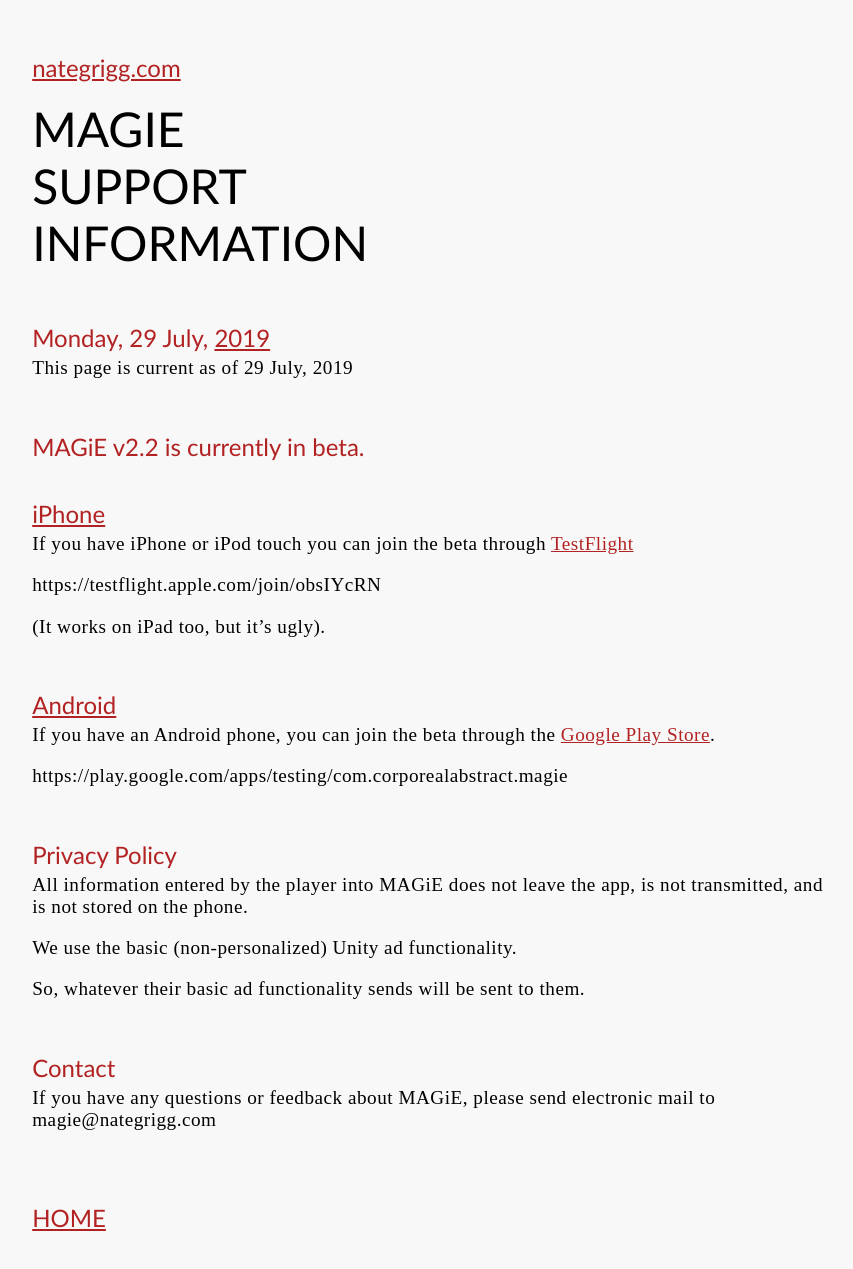
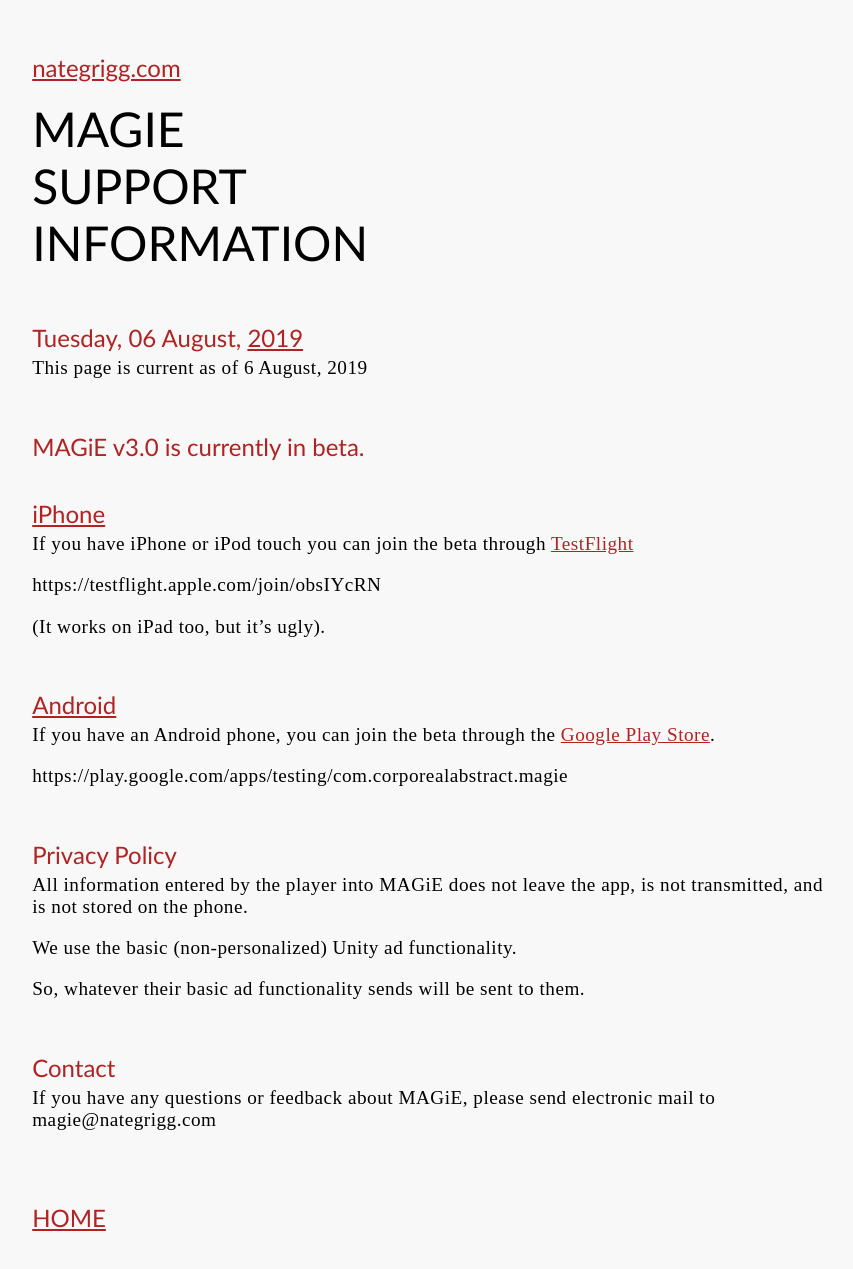
Before and after one commit to n8mob/n8mob.github.io, a Jekyll site: the page built from apps/magie.md, in a window 1280 px wide. Shown: the whole page, without its empty margins (19-872 px from the left). Built offline with Jekyll 4.4.1, drawn with Linux system fonts in a browser that asks for light colours.

Commit message:
Update for v3.0

```diff
--- a/apps/magie.md
+++ b/apps/magie.md
@@ -1,12 +1,12 @@
 ---
 layout: post
 title: MAGiE Support Information
-date: 2019-07-29
+date: 2019-08-06
 ---
 
-This page is current as of 29 July, 2019
+This page is current as of 6 August, 2019
 
-## MAGiE v2.2 is currently in beta.
+## MAGiE v3.0  is currently in beta.
 
 ## [iPhone](https://testflight.apple.com/join/obsIYcRN)
 If you have iPhone or iPod touch you can join the beta through [TestFlight](https://testflight.apple.com/join/obsIYcRN)
```
